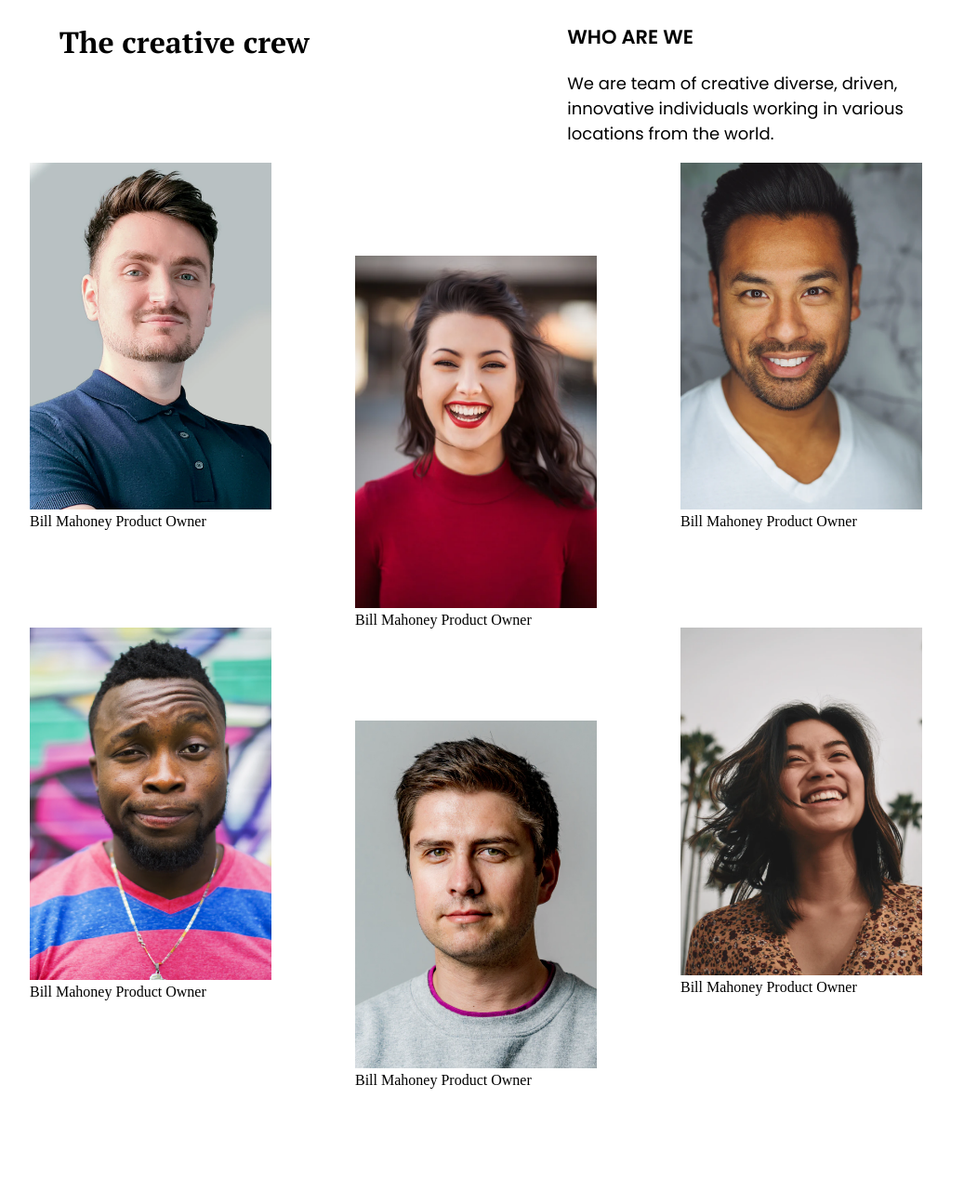
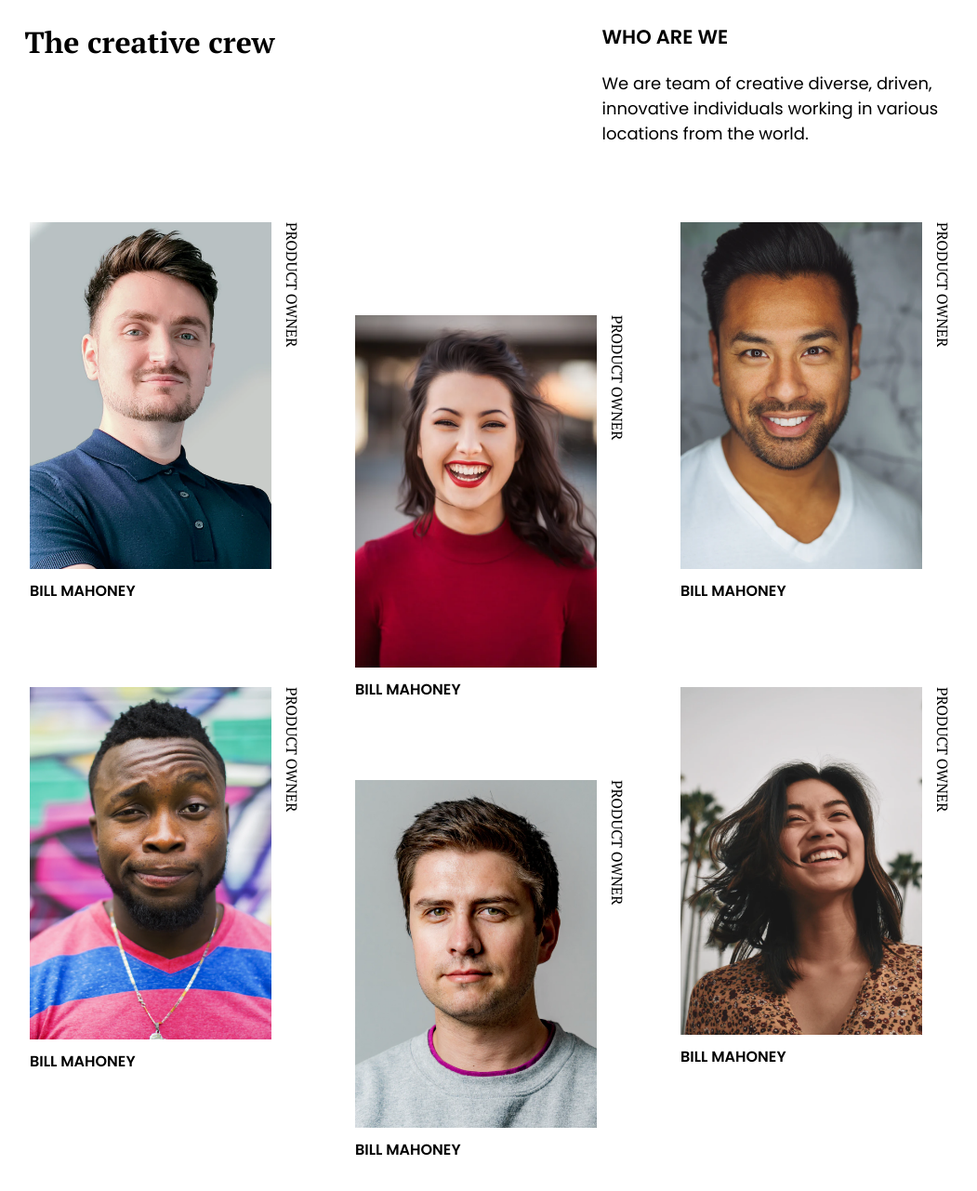
Before and after one commit to Lamphrangmi-Lamin/my-team-page, a plain HTML site: page index.html in a window 1280 px wide. Shown: the part 5-1286 px from the top of the page at 93% size, without its empty margins (83-1134 px from the left). Before the commit the page ends 1187 px from the top, so only its background shows below. Drawn offline with Linux system fonts and the light colour scheme.

Commit message:
rotate text around images

```diff
--- a/index.html
+++ b/index.html
@@ -21,34 +21,46 @@
 
         <div class="grid-container">
             <div class="image-card one">
+                <div class="wrapper">
                     <img src="./img/photo1.png" alt="">
+                    <span class="rotate">Product Owner</span>
+                </div>
                 <span class="name">Bill Mahoney</span>
-                <span class="role">Product Owner</span>
             </div>
             <div class="image-card two">
+                <div class="wrapper">
                     <img src="./img/photo2.png" alt="">
+                    <span class="rotate">Product Owner</span>
+                </div>
                 <span class="name">Bill Mahoney</span>
-                <span class="role">Product Owner</span>
             </div>
             <div class="image-card three">
+                <div class="wrapper">
                     <img src="./img/photo3.png" alt="">
+                    <span class="rotate">Product Owner</span>
+                </div>
                 <span class="name">Bill Mahoney</span>
-                <span class="role">Product Owner</span>
             </div>
             <div class="image-card four">
+                <div class="wrapper">
                     <img src="./img/photo4.png" alt="">
+                    <span class="rotate">Product Owner</span>
+                </div>
                 <span class="name">Bill Mahoney</span>
-                <span class="role">Product Owner</span>
             </div>
             <div class="image-card five">
+                <div class="wrapper">
                     <img src="./img/photo5.png" alt="">
+                    <span class="rotate">Product Owner</span>
+                </div>
                 <span class="name">Bill Mahoney</span>
-                <span class="role">Product Owner</span>
             </div>
             <div class="image-card six">
+                <div class="wrapper">
                     <img src="./img/photo6.png" alt="">
+                    <span class="rotate">Product Owner</span>
+                </div>
                 <span class="name">Bill Mahoney</span>
-                <span class="role">Product Owner</span>
             </div>
         </div>
 </body>
--- a/style.css
+++ b/style.css
@@ -10,7 +10,9 @@
 /* Header */
 .header {
     display: flex;
-    justify-content: space-around;
+    justify-content: center;
+    column-gap: 22rem;
+    margin-bottom: 4rem;
 }
 
 .header h1 {
@@ -45,6 +47,7 @@ img {
     grid-template-columns: repeat(3, 350px);
     grid-template-rows: repeat(8, 100px);
     justify-content: center;
+    padding-bottom: 8rem;
 }
 
 /* Grid images */
@@ -71,3 +74,25 @@ img {
 .six {
     grid-row: 7 /span 4;
 }
+
+/*Image Captions */
+span {
+    font-family: 'PT Serif', serif;
+    text-transform: uppercase;
+    display: inline-block;
+}
+
+.wrapper {
+    display: flex;
+}
+
+.rotate {
+    writing-mode: vertical-lr;
+    padding-left: .7rem;
+}
+
+.name {
+    font-family: 'Poppins', sans-serif;
+    font-weight: 600;
+    padding-top: .7rem;
+}
```
Lines whose indentation alone changed are shown as unchanged.
